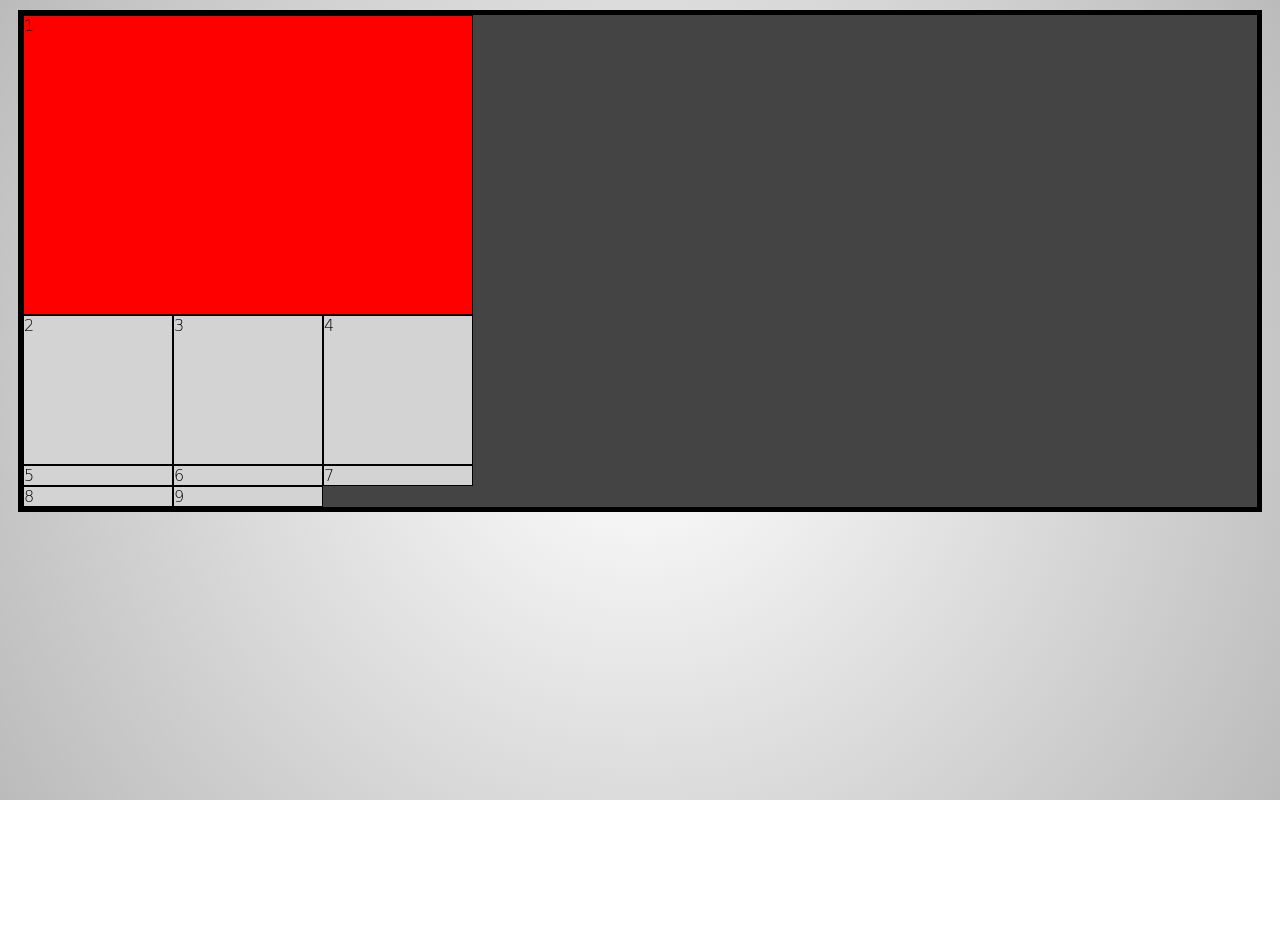
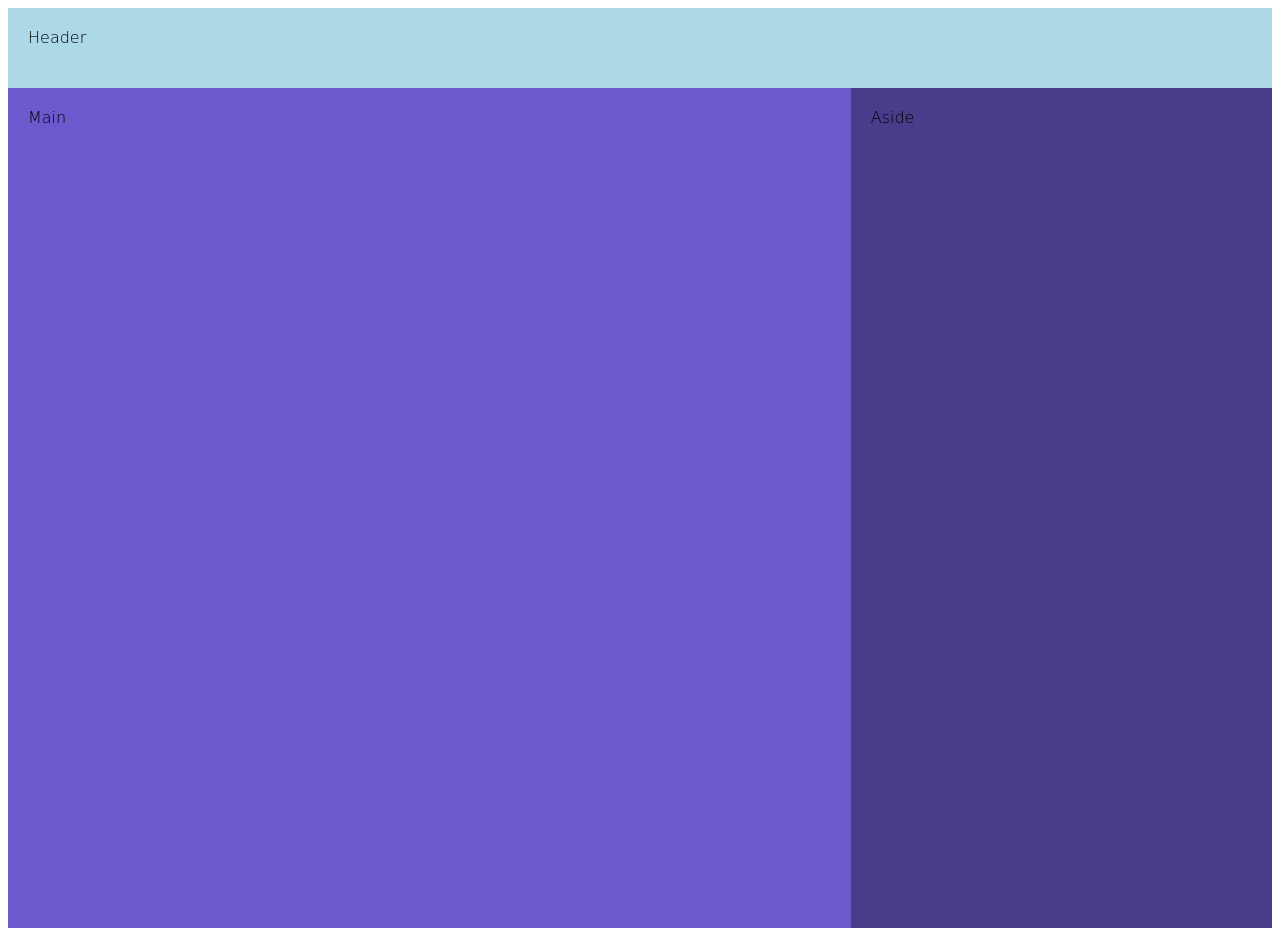
Before and after one commit to diego44orio/Aprendiendo-CSS, a plain HTML site: page index.html in a window 1280 px wide. Shown: the top 928 px of the page. Before the commit the page ends 800 px from the top, so only its background shows below. Drawn offline with Linux system fonts and the light colour scheme; a web font is replaced by a local one.

Commit message:
Creo una pagina respontiva con @media y grid

```diff
--- a/estilo.css
+++ b/estilo.css
@@ -1,36 +1,66 @@
 *{
     font-family: 'Permanent Marker', cursive;
     font-weight: 100;
+    height: 100vh;
 }
-body{
-    background: radial-gradient(circle,#fff,#bbb);
+.content {
+    display: flex;
+    flex-direction: column;
 }
-.grid-container{
-    background:#444;
-    margin:10px;
-    display:grid;
-    grid-template-rows:
-            [f-line]
-            150px
-            [s-line]
-            150px
-            [t-line]
-            150px;
-    grid-template-columns:
-                [linea-izquierda]
-                150px
-                150px
-                150px
-                [fin-del-main];
-    border: 5px solid #000;
+.header, .main, .aside, .footer {
+    padding: 20px;
+}
+.header{
+    background: lightblue;
+    flex-basis: 60px;
+}
+.main{
+    background:slateblue;
+    flex-basis: 300px;
+    flex-grow: 2;
+    flex-shrink:0;
+}
+.aside{
+    background: darkslateblue;
+    flex-basis: 200px;
+    flex-grow: 1;
+    flex-shrink: 0;
+}
+.footer{
+    background: darkviolet;
+    flex-grow: 1;
 }
 
-.grid-item{
-    border: 1px solid #000;
-    background: lightgrey;
+
+
+
+
+
+
+
+@media screen and (min-width:900px){
+    .content {
+     display: grid;
+     grid-template-rows:80px 1fr 1fr 1fr 1fr 80px;
+     grid-template-columns: repeat(3,1fr);
+    }
+
+    .header{
+        grid-column: 1 / span 3;
+    }
+
+    .main{
+        grid-row: 2 / 6;
+        grid-column: 1 / span 2;
+    }
+
+    .aside{
+        grid-row: 2 / 6;
+    }
+
+    .footer{
+        grid-row: 6 / 7;
+        grid-column: 1 / span 3;
+    }
+
 }
-.grid-item:first-child{
-    background: red;
-    grid-row: f-line/t-line;
-    grid-column: linea-izquierda/fin-del-main;
-}
--- a/index.html
+++ b/index.html
@@ -10,17 +10,11 @@
         <script src="https://kit.fontawesome.com/4ff0ea6aac.js" crossorigin="anonymous"></script>
     </head>
         <body>
-            <div class="grid-container">
-                <div class="grid-item">1</div>
-                <div class="grid-item">2</div>
-                <div class="grid-item">3</div>
-                <div class="grid-item">4</div>
-                <div class="grid-item">5</div>
-                <div class="grid-item">6</div>
-                <div class="grid-item">7</div>
-                <div class="grid-item">8</div>
-                <div class="grid-item">9</div>
+            <div class="content">
+                <header class="header">Header</header>
+                <article class="main">Main</article>
+                <aside class="aside">Aside </aside>
+                <footer class="footer">Footer</footer>
             </div>
-        </div>
         </body>
     </html>
```
